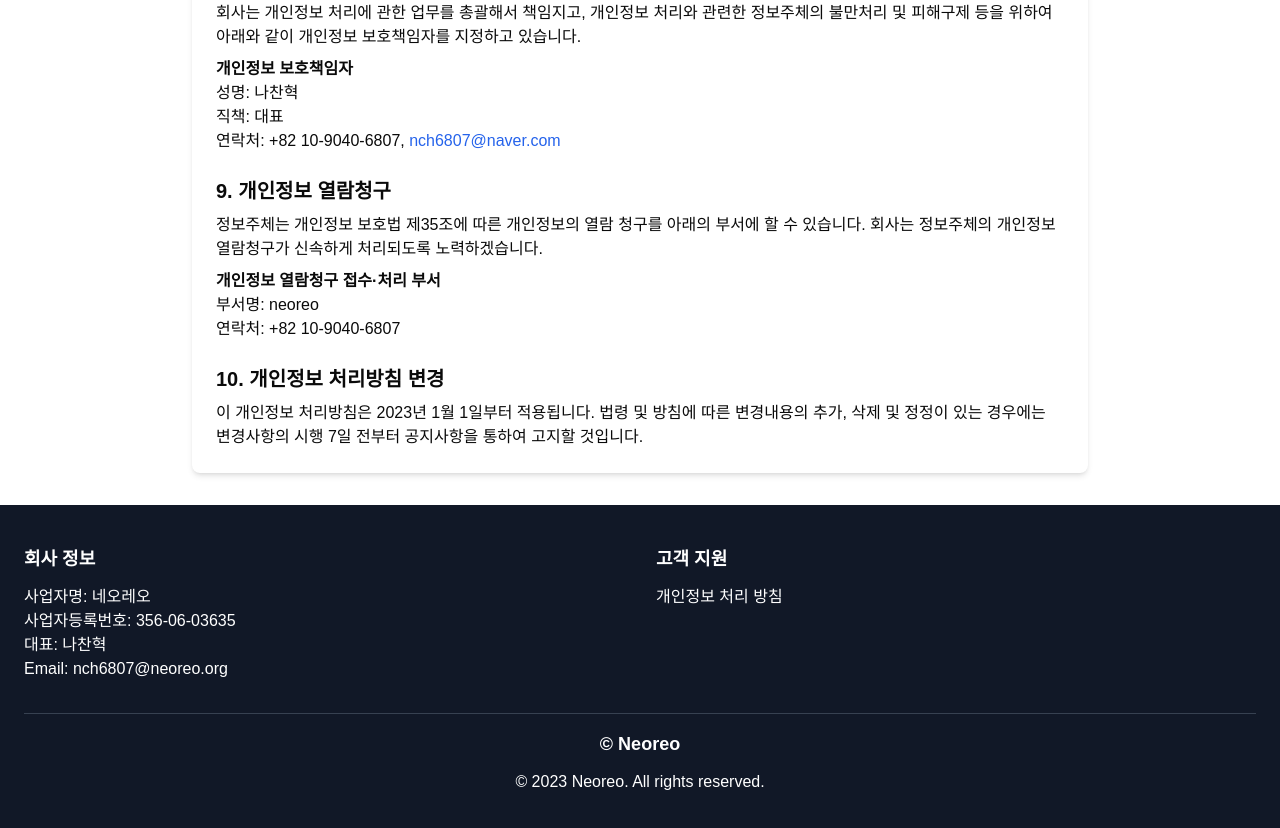
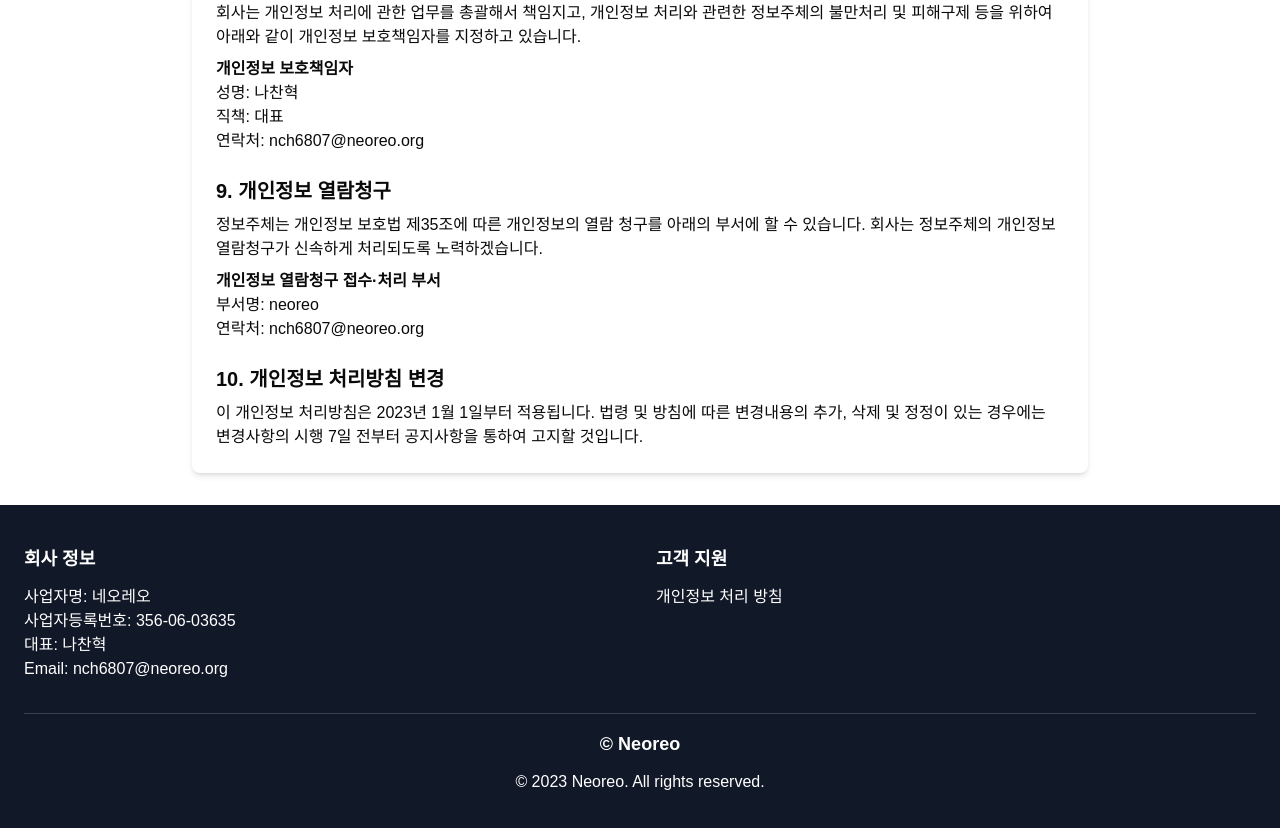
Before and after one commit to XuTuX/hoempage, a Next.js app: page /privacy-policy in a window 1280 px wide. Shown: the part 1100-1928 px from the top of the page. Built offline with nearby package versions, Linux system fonts and the light colour scheme.

Commit message:
대표 이메일 수정

```diff
--- a/app/privacy-policy/page.tsx
+++ b/app/privacy-policy/page.tsx
@@ -69,7 +69,7 @@ export default function PrivacyPolicy() {
                 <p><strong>개인정보 보호책임자</strong></p>
                 <p>성명: 나찬혁</p>
                 <p>직책: 대표</p>
-                <p>연락처: +82 10-9040-6807, <a href="mailto:nch6807@naver.com" className="text-blue-600 hover:underline">nch6807@naver.com</a></p>
+                <p>연락처: nch6807@neoreo.org</p>
               </div>
             </section>
 
@@ -79,7 +79,7 @@ export default function PrivacyPolicy() {
               <div className="mt-2">
                 <p><strong>개인정보 열람청구 접수·처리 부서</strong></p>
                 <p>부서명: neoreo</p>
-                <p>연락처: +82 10-9040-6807</p>
+                <p>연락처: nch6807@neoreo.org</p>
               </div>
             </section>
 
```
